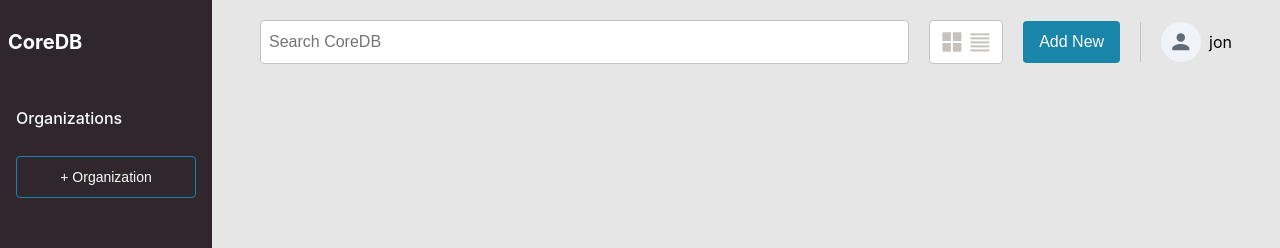
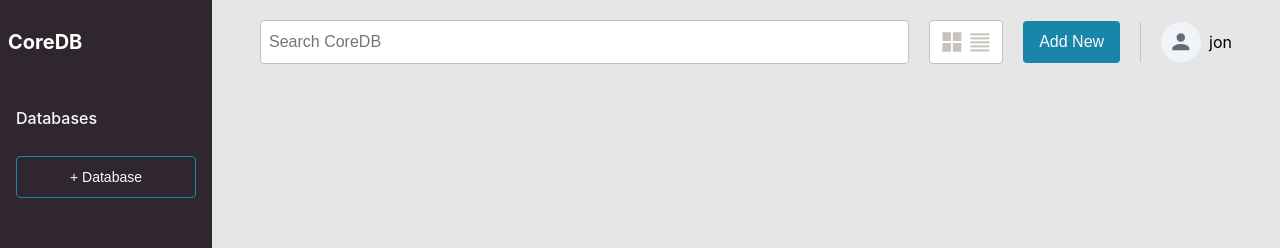
Before and after one commit to tembo-io/tembo, a Next.js app in the folder pgUI/pgUI/: page / in a window 1280 px wide. Shown: the top 248 px of the page. Built offline with nearby package versions, Linux system fonts and the light colour scheme.

Commit message:
add database

```diff
--- a/pgUI/pgUI/components/LeftNav/index.tsx
+++ b/pgUI/pgUI/components/LeftNav/index.tsx
@@ -18,17 +18,15 @@ export default function LeftNavigation(props: Props) {
         <h1>CoreDB</h1>
       </section>
       <section>
-        <h4 className={styles.leftNavTitle}>Organizations</h4>
+        <h4 className={styles.leftNavTitle}>Databases</h4>
         <div className={styles.orgList}>
-          {/* TO DO: map all orgs to links here */}
-          {/* TO DO: highlight selected org */}
 
         </div>
         <button
           className="btn small secondary"
           onClick={() => alert('choose a new org')}
         >
-          + Organization
+          + Database
         </button>
 
       </section>
```
